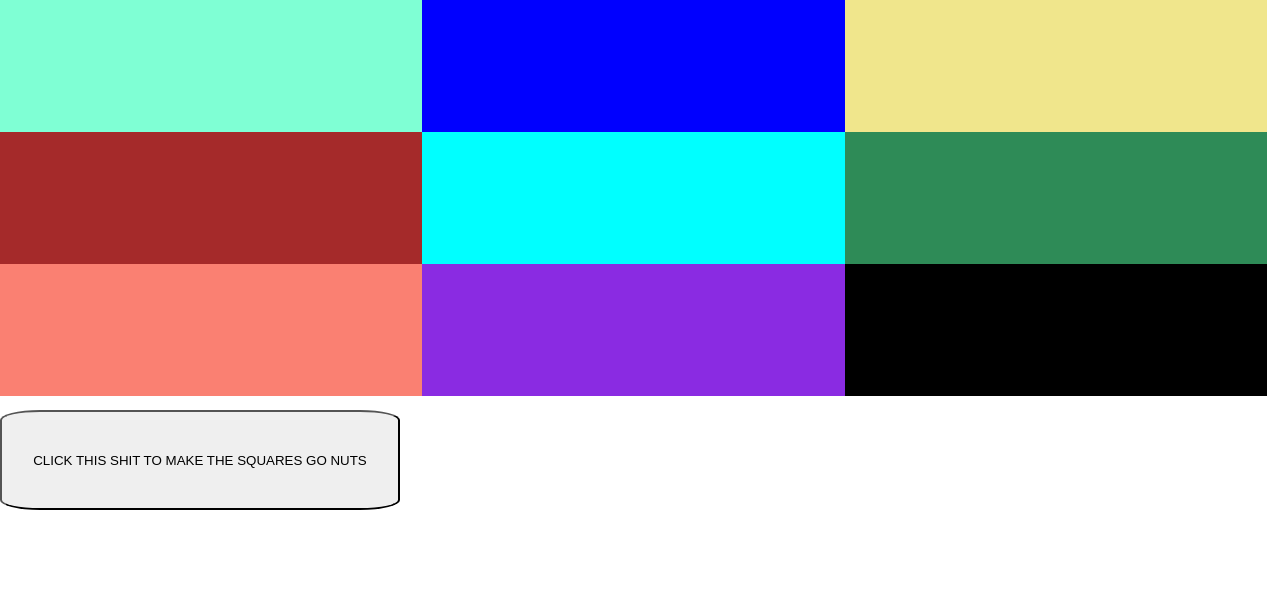
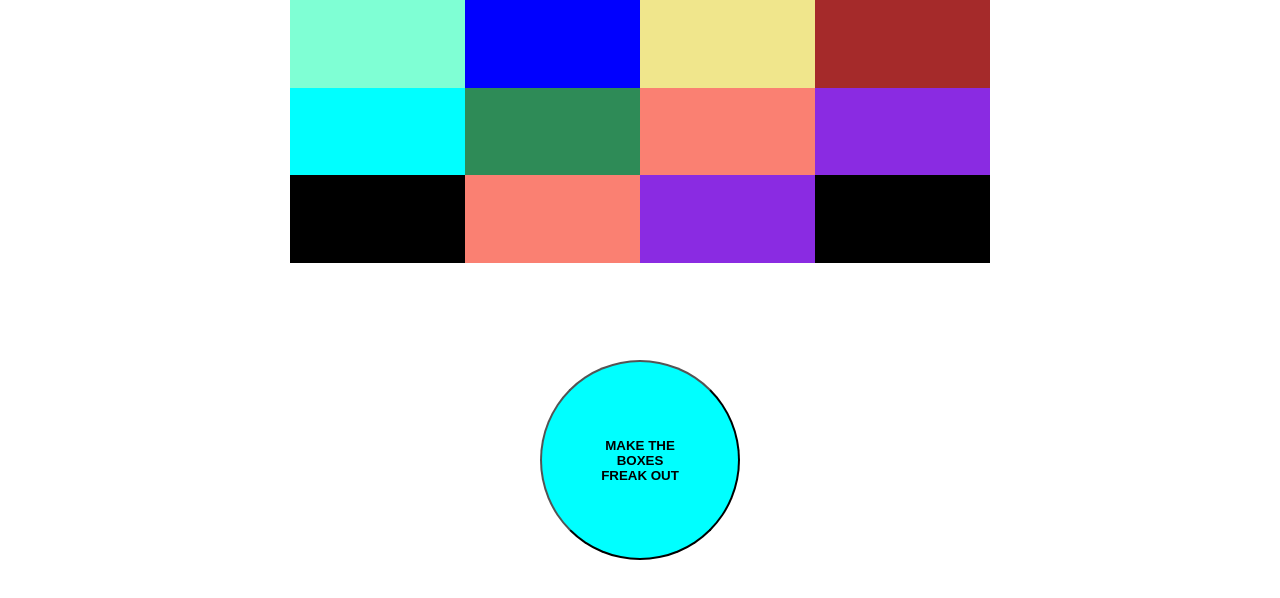
Before and after one commit to sean-p-ryan/css-grid-experimenting, a plain HTML site: page index.html in a window 1280 px wide. Drawn offline with Linux system fonts and the light colour scheme.

Commit message:
refactored a bit

```diff
--- a/index.html
+++ b/index.html
@@ -21,11 +21,16 @@
             <div class="item1c" id="square"></div>
             <div class="item2c" id="square"></div>
             <div class="item3c" id="square"></div>
+            <div class="item1d" id="square"></div>
+            <div class="item2d" id="square"></div>
+            <div class="item3d" id="square"></div>
         </div>
-        <button id="trigger">CLICK THIS SHIT TO MAKE THE SQUARES GO NUTS</button>
+        <div class="button-container">
+            <button id="trigger">MAKE THE<br> BOXES <br> FREAK OUT</button>
+        </div>
     </div>
 
-<script src="./index.js"></script>
+    <script src="./index.js"></script>
 </body>
 
 </html>
--- a/index.js
+++ b/index.js
@@ -1,9 +1,30 @@
 let button = document.querySelector("#trigger");
 let squaresArray = Array.prototype.slice.call(document.querySelectorAll("#square"));
-let squaresChangingColor = false;
+let effectsInProgress = false;
+
+const effectsTrigger = () => {
+    // call changeSquareColors
+    alternateEffectsInProgress();
+    changeSquareColors();
+    changeButtonText();
+}
+
+const alternateEffectsInProgress = () => {
+    (effectsInProgress) ?
+        effectsInProgress = false :
+        effectsInProgress = true;
+}
+
+const changeButtonText = () => {
+    button.style.textContent = "MAKE IT STOP!!!!!"
+
+    // (effectsInProgress) ?
+    // button.style.innerText = "MAKE IT STOP!!!!!" :
+    // button.style.innerText = "MAKE THE BOXES FREAK OUT";
+}
 
 const changeSquareColors = () => {
-    if (squaresChangingColor) {
+    if (effectsInProgress) {
         setTimeout(() => {
             squaresArray.forEach(square => {
                 square.style.backgroundColor = generateRandomColor();
@@ -13,18 +34,10 @@ const changeSquareColors = () => {
     }
 }
 
-const setSquaresChangingColor = () => {
-    (squaresChangingColor) ?
-        squaresChangingColor = false :
-        squaresChangingColor = true;
-    // call changeSquareColors
-    changeSquareColors();
-}
-
 const generateRandomColor = () => {
     // return random color
     let randomColor = Math.floor(Math.random() * 16777215).toString(16);
     return "#" + randomColor;
 }
 
-button.addEventListener('click', setSquaresChangingColor);
+button.addEventListener('click', effectsTrigger);
--- a/styles.css
+++ b/styles.css
@@ -5,28 +5,25 @@
 }
 
 .container {
-    height: 100vh;
-    width: 100vw;
+    height: 700px;
+    width: 700px;
+    margin: 0 auto;
 }
 
 .grid-container {
     height: 50%;
     width: 100%;
     display: grid;
-    grid-template-columns: 33% 33% 33%;
-    grid-template-rows: 33% 33% 33%;
+    grid-template-columns: 25% 25% 25% 25%;
+    grid-template-rows: 25% 25% 25% 25%;
 }
 
 .item1a {
     background-color: aquamarine;
-    /* grid-column-start: 1;
-    grid-column-end: span 2;
-    grid-row-start: 1;
-    grid-row-end: span 2; */
 }
 
 .item2a {
-    background-color: blue
+    background-color: blue;
 }
 
 .item3a {
@@ -57,9 +54,27 @@
     background-color: black
 }
 
+.item1d {
+    background-color: salmon
+}
+
+.item2d {
+    background-color: blueviolet
+}
+
+.item3d {
+    background-color: black
+}
+
+.button-container {
+    text-align: center;
+}
+
 button {
     margin: 10px auto;
-    width: 400px;
-    height: 100px;
-    border-radius: 10%;
+    width: 200px;
+    height: 200px;
+    border-radius: 50%;
+    background-color: aqua;
+    font-weight: 800;
 }
```
